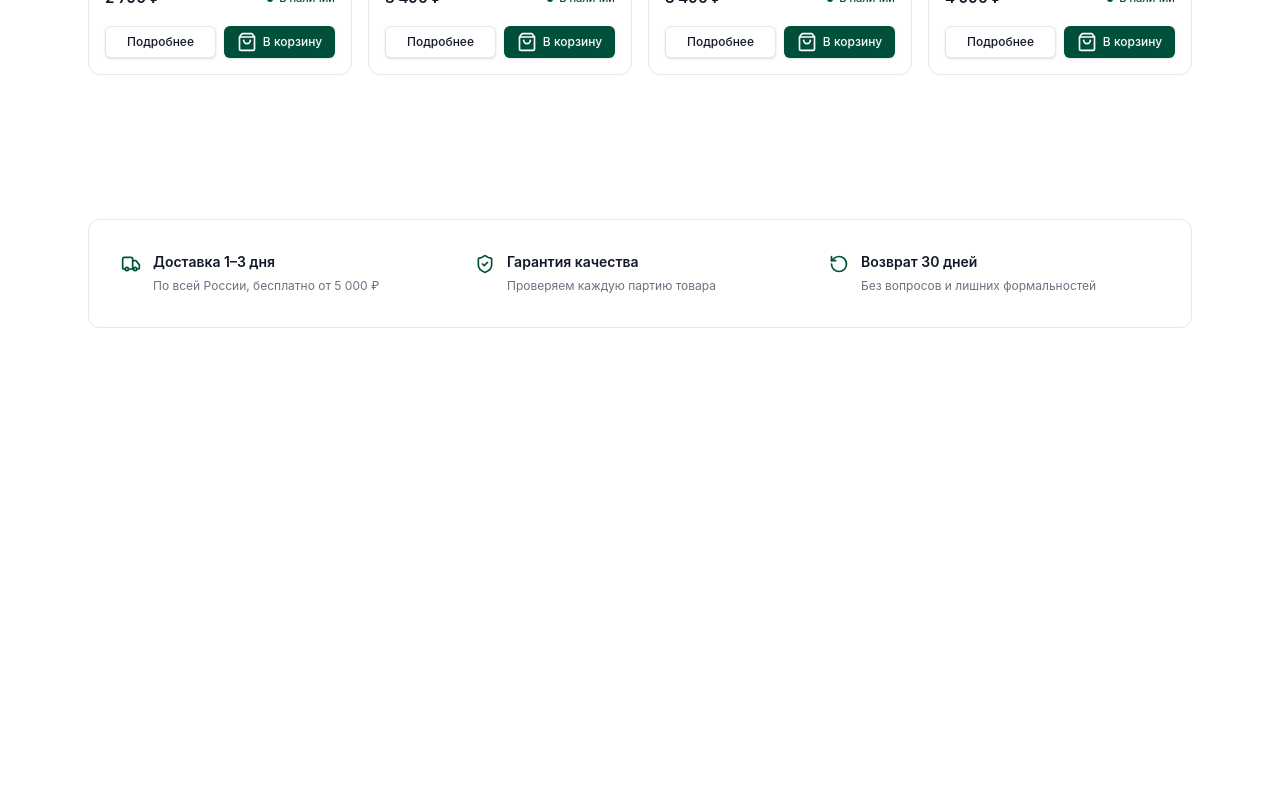
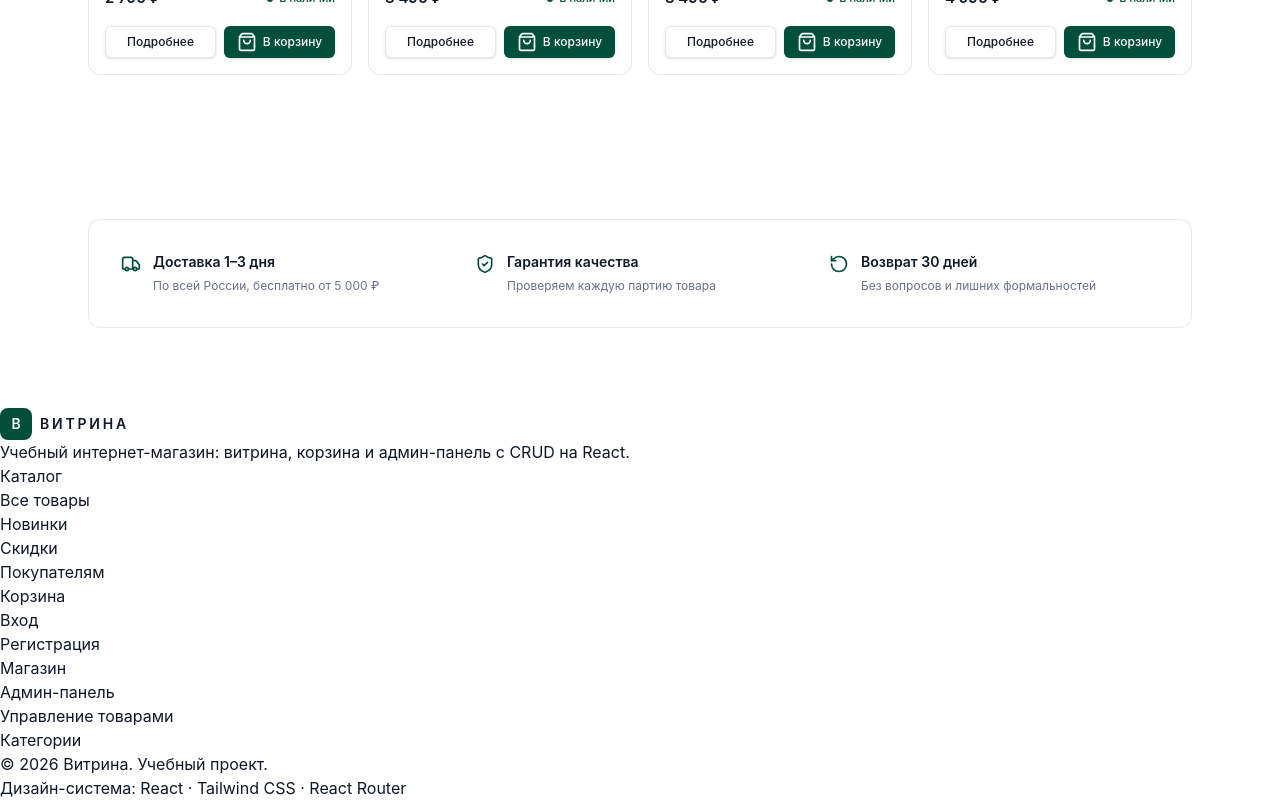
Before and after one commit to KeruCat/meow, a React (Vite) app: page / in a window 1280 px wide. Shown: the part 1434-2234 px from the top of the page. Before the commit the page ends 1842 px from the top, so only its background shows below. Built offline with nearby package versions, Linux system fonts and the light colour scheme.

Commit message:
feat: add Footer

```diff
--- /dev/null
+++ b/src/Components/Footer/Footer.jsx
@@ -0,0 +1,62 @@
+import Brand from "../Header/Brand";
+import FooterColumn from "./FooterColumn";
+
+const columns = [
+  {
+    title: "Каталог",
+    links: [
+      { label: "Все товары", href: "/products" },
+      { label: "Новинки", href: "/products?sort=new" },
+      { label: "Скидки", href: "/products" }
+    ]
+  },
+  {
+    title: "Покупателям",
+    links: [
+      { label: "Корзина", href: "/cart" },
+      { label: "Вход", href: "/login" },
+      { label: "Регистрация", href: "/register" }
+    ]
+  },
+  {
+    title: "Магазин",
+    links: [
+      { label: "Админ-панель", href: "/admin" },
+      { label: "Управление товарами", href: "/admin/products" },
+      { label: "Категории", href: "/admin/categories" }
+    ]
+  }
+];
+
+function Footer() {
+  return (
+    <footer>
+      <div>
+        <div>
+          <Brand name="Витрина" />
+
+          <p>
+            Учебный интернет-магазин: витрина, корзина и админ-панель с CRUD на React.
+          </p>
+        </div>
+
+        {columns.map((column) => (
+          <FooterColumn
+            key={column.title}
+            title={column.title}
+            links={column.links}
+          />
+        ))}
+      </div>
+
+      <div>
+        <div>
+          <p>© 2026 Витрина. Учебный проект.</p>
+          <p>Дизайн-система: React · Tailwind CSS · React Router</p>
+        </div>
+      </div>
+    </footer>
+  );
+}
+
+export default Footer;
--- /dev/null
+++ b/src/Components/Footer/FooterColumn.jsx
@@ -0,0 +1,21 @@
+function FooterColumn({ title, links }) {
+  return (
+    <div>
+      <p>
+        {title}
+      </p>
+
+      <ul>
+        {links.map((link) => (
+          <li key={link.label}>
+            <a href={link.href}>
+              {link.label}
+            </a>
+          </li>
+        ))}
+      </ul>
+    </div>
+  );
+}
+
+export default FooterColumn;
--- a/src/Components/layouts/Layouts.jsx
+++ b/src/Components/layouts/Layouts.jsx
@@ -1,4 +1,5 @@
 import Header from "../Header/Header";
+import Footer from "../Footer/Footer";
 
 function Layout({ children }) {
   return (
@@ -8,6 +9,7 @@ function Layout({ children }) {
       <main>
         {children}
       </main>
+      <Footer />
     </div>
   );
 }
```
